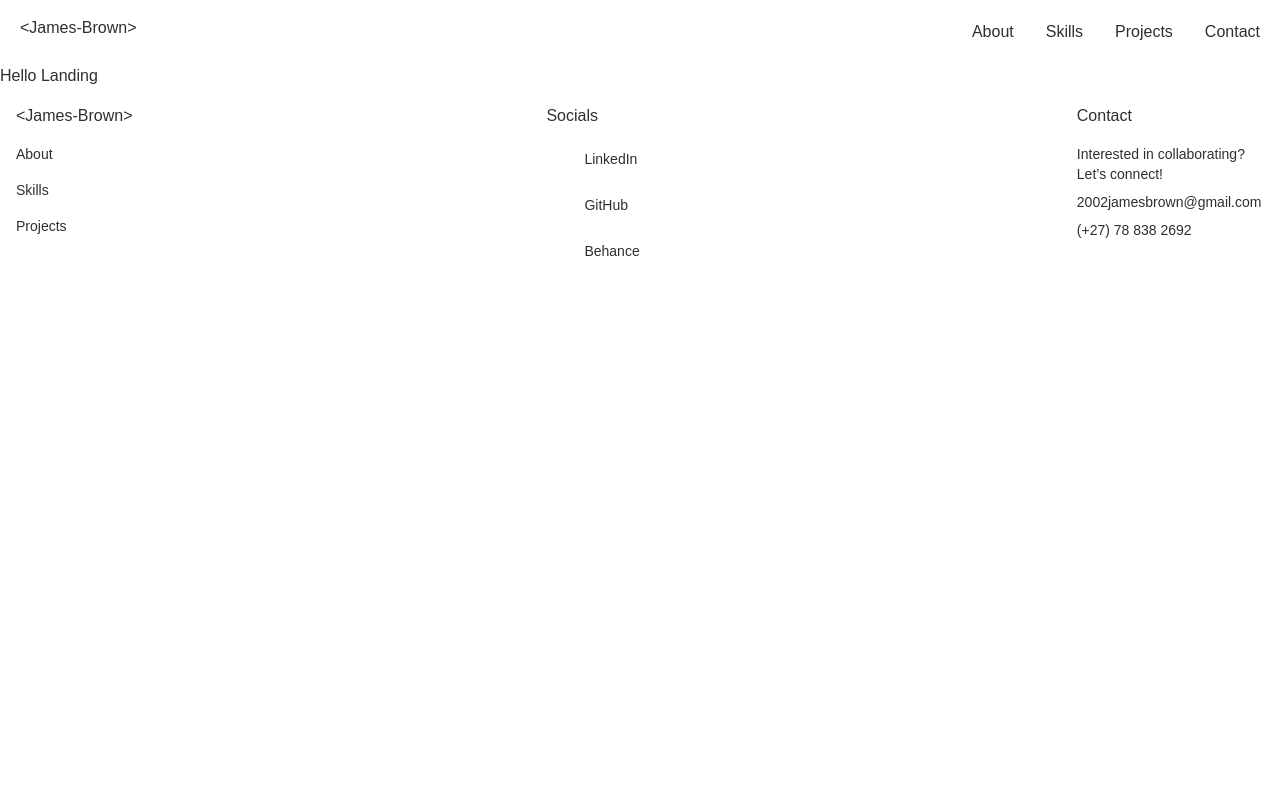
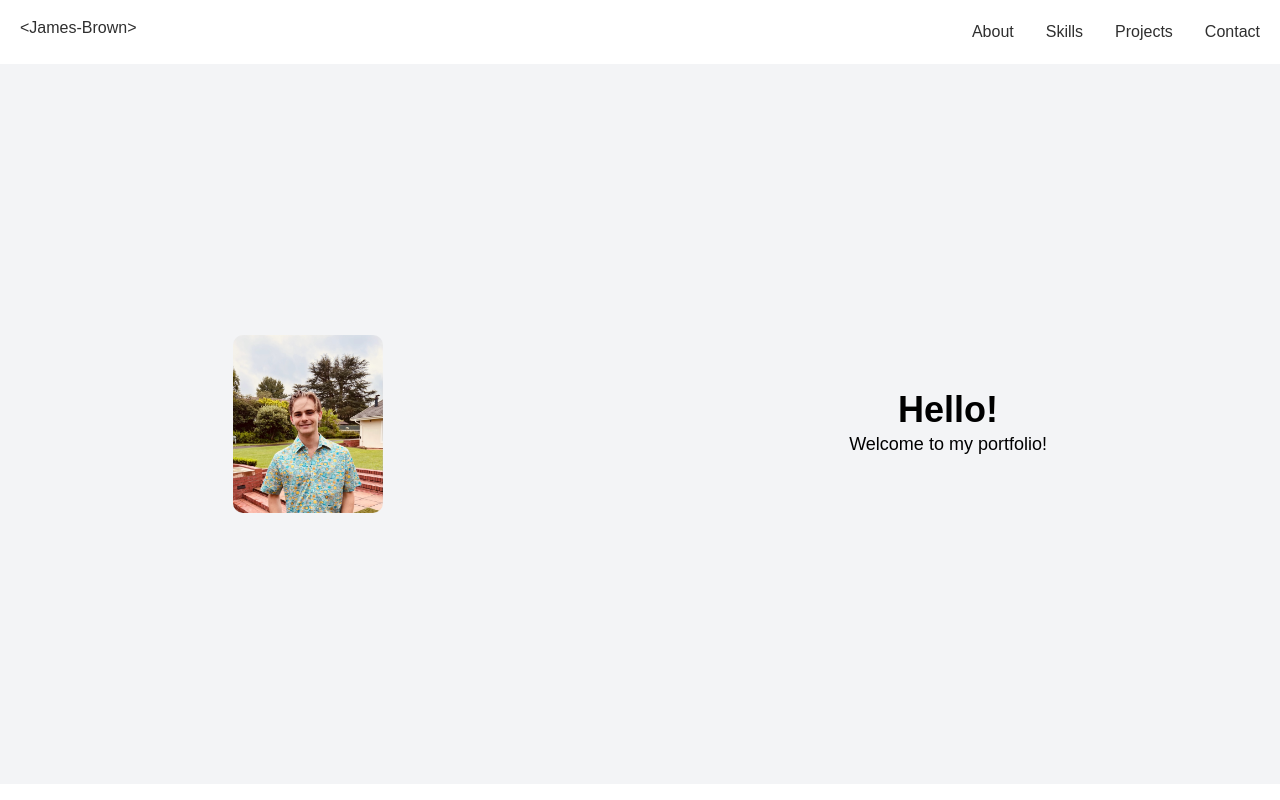
Before and after one commit to James-Frown/James-Frown.com, a Next.js app: page / in a window 1280 px wide. Shown: the top 800 px of the page. Built offline with nearby package versions, Linux system fonts and the light colour scheme.

Commit message:
fix(page): updated page.tsx structure for rendering

```diff
--- a/src/app/404.tsx
+++ b/src/app/404.tsx
@@ -1,9 +1,9 @@
 export default function NotFound() {
   return (
-      <div className="">
+    <>
       <main className="">
         <>Hello NotFound</>
       </main>
-      </div>
+    </>
   );
 }
--- a/src/app/about/page.tsx
+++ b/src/app/about/page.tsx
@@ -1,9 +1,9 @@
 export default function ABOUT() {
   return (
-      <div className="">
+    <>
       <main className="">
         <>Hello About</>
       </main>
-      </div>
+    </>
   );
 }
--- a/src/app/contact/page.tsx
+++ b/src/app/contact/page.tsx
@@ -1,9 +1,9 @@
 export default function CONTACT() {
   return (
-      <div className="">
+    <>
       <main className="">
         <>Hello Contact</>
       </main>
-      </div>
+    </>
   );
 }
--- a/src/app/loading.tsx
+++ b/src/app/loading.tsx
@@ -1,9 +1,9 @@
 export default function Loading() {
   return (
-      <div className="">
+    <>
       <main className="">
         <>Hello Loading</>
       </main>
-      </div>
+    </>
   );
 }
--- a/src/app/page.tsx
+++ b/src/app/page.tsx
@@ -1,9 +1,24 @@
+import ProfileImage2 from "../assets/images/ProfileImg_1.jpg";
+import Image from "next/image";
+
 export default function HOME() {
   return (
-    <div className="">
+    <>
       <main className="">
-        <>Hello Landing</>
+        <div className="flex flex-row items-center justify-around h-[90vh] bg-gray-100">
+          <Image
+            src={ProfileImage2}
+            width={150}
+            height={150}
+            alt="Profile Image"
+            className="rounded-[10px] object-cover"
+          />
+          <div className="flex flex-col items-center justify-center">
+            <h1 className="text-black text-4xl font-bold">Hello!</h1>
+            <p className="text-black text-lg">Welcome to my portfolio!</p>
+          </div>
+        </div>
       </main>
-    </div>
+    </>
   );
 }
--- a/src/app/projects/page.tsx
+++ b/src/app/projects/page.tsx
@@ -1,9 +1,9 @@
 export default function PROJECTS() {
   return (
-      <div className="">
+    <>
       <main className="">
         <>Hello Projects</>
       </main>
-      </div>
+    </>
   );
 }
--- a/src/app/skills/page.tsx
+++ b/src/app/skills/page.tsx
@@ -1,9 +1,9 @@
 export default function SKILLS() {
   return (
-      <div className="">
+    <>
       <main className="">
         <>Hello Skills</>
       </main>
-      </div>
+    </>
   );
 }
```
Lines whose indentation alone changed are shown as unchanged.
